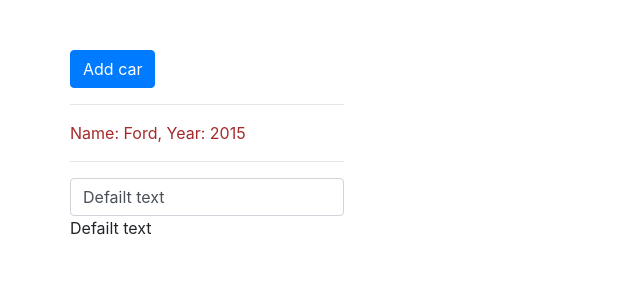
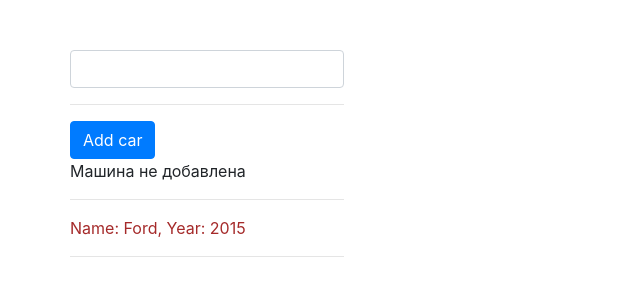
Before and after one commit to Aionoff/ng2-course-theory, an Angular app: page / in a window 1280 px wide. Shown: the top 300 px of the page, without its empty margins (0-640 px from the left). Built offline with nearby package versions, Linux system fonts and the light colour scheme.

Commit message:
Directive ngIf else has been added

```diff
--- a/src/app/cars/cars.component.html
+++ b/src/app/cars/cars.component.html
@@ -1,9 +1,10 @@
+<input type="text" class="form-control" [(ngModel)]="carName">
+<hr>
 <button class="btn btn-primary" (click)="addCar()">Add car</button>
-<p>{{addCarStatus}}</p>
+<p *ngIf="!isCarAdded; else successStatus">Машина не добавлена</p>
+<ng-template #successStatus>
+    <p>Машина добавлена</p>
+</ng-template>
 <hr>
 <div app-car></div>
 <hr>
-
-
-<input type="text" class="form-control" [(ngModel)]="inputText" >
-<p>{{inputText}}</p>
--- a/src/app/cars/cars.component.ts
+++ b/src/app/cars/cars.component.ts
@@ -6,17 +6,13 @@ import { Component } from '@angular/core';
   styleUrls: ['./cars.component.scss']
 })
 export class CarsComponent{
-  addCarStatus ='';
-  inputText='Defailt text';
+  carName= "";
+  isCarAdded = false;
 
   constructor(){
   }
 
   addCar(){
-    this.addCarStatus = 'Car has been added!'
-  }
-
-  onKeyUp(event){
-    this.inputText = event.target.value;
+    this.isCarAdded = true;
   }
 }
```
